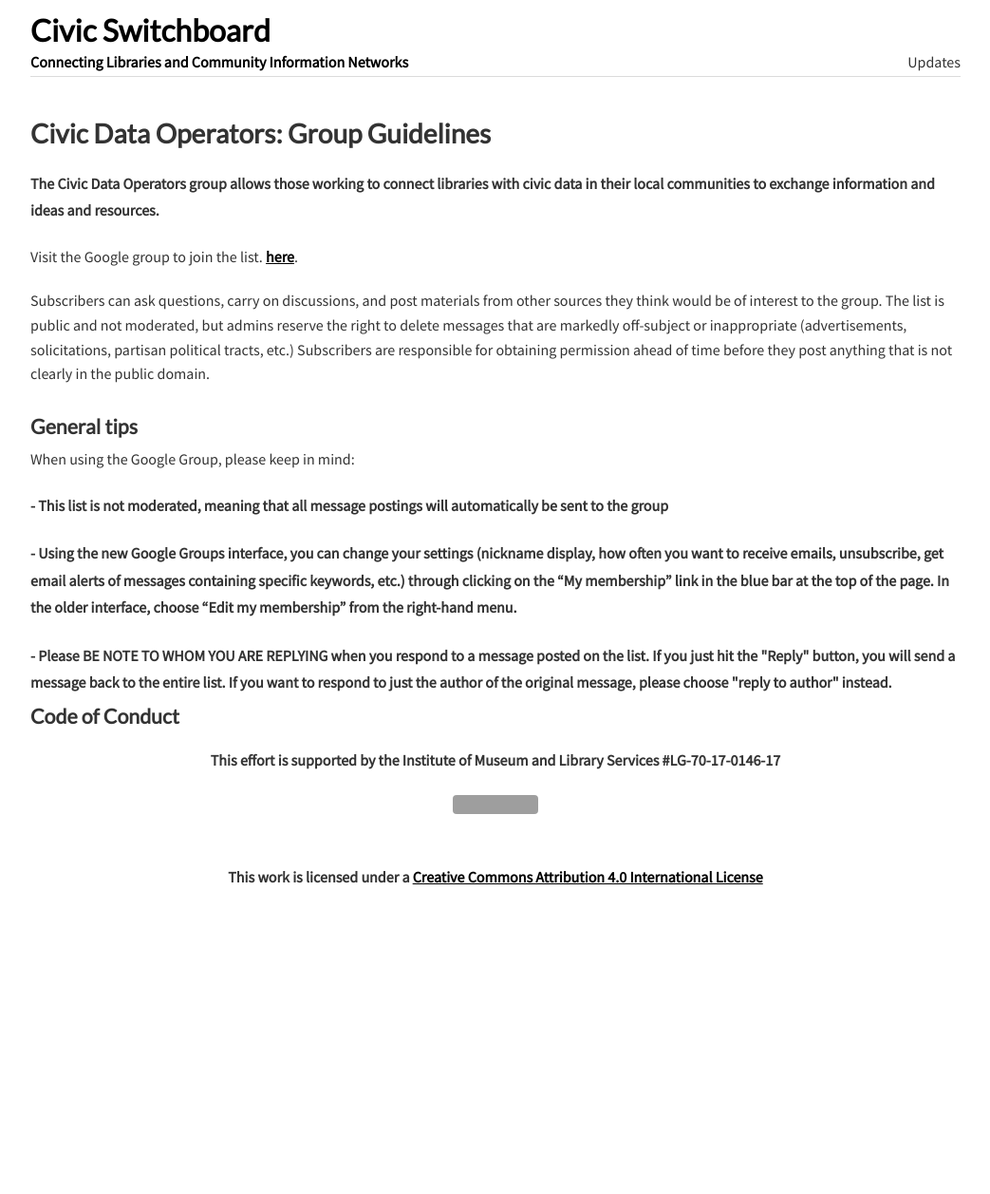
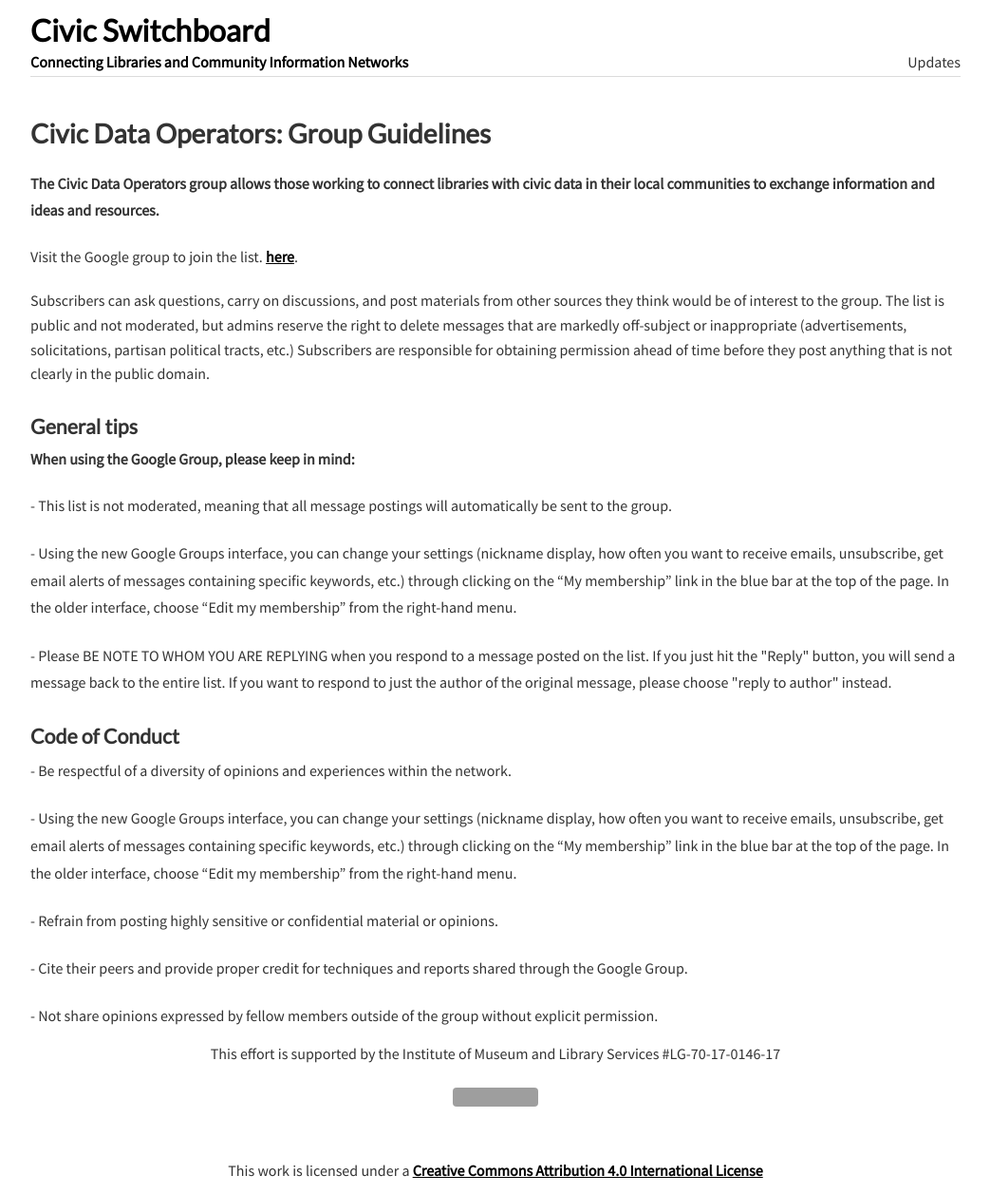
Before and after one commit to civic-switchboard/civic-switchboard.github.io.first, a Jekyll site: the page built from group.html, in a window 1280 px wide. Shown: the whole page at 95% size, without its empty margins (118-1161 px from the left). Built offline with Jekyll 4.4.1, drawn with Linux system fonts in a browser that asks for light colours; nearby versions of some CDN libraries; before the commit the page ends 949 px from its top, so only the background shows below that; grey boxes are pictures that could not be loaded.

Commit message:
Update and rename

```diff
--- a/google-group.html
+++ b/group.html
@@ -22,16 +22,30 @@ layout: static
 
         <h4>General tips </h4>
         <p>
-            When using the Google Group, please keep in mind:
+            <b>When using the Google Group, please keep in mind:</b>
 
         </p>
 
-   <b> - This list is not moderated, meaning that all message postings will automatically be sent to the group</b.
+        - This list is not moderated, meaning that all message postings will automatically be sent to the group.
        <p>
        </p>
        - Using the new Google Groups interface, you can change your settings (nickname display, how often you want to receive emails, unsubscribe, get email alerts of messages containing specific keywords, etc.) through clicking on the “My membership” link in the blue bar at the top of the page.  In the older interface, choose “Edit my membership” from the right-hand menu.
        <p>
        </p>
        - Please BE NOTE TO WHOM YOU ARE REPLYING when you respond to a message posted on the list.  If you just hit the "Reply" button, you will send a message back to the entire list.  If you want to respond to just the author of the original message, please choose "reply to author" instead.
-
+        <p>
+       </p>
         <h4>Code of Conduct </h4>
+        - Be respectful of a diversity of opinions and experiences within the network.
+       <p>
+       </p>
+       - Using the new Google Groups interface, you can change your settings (nickname display, how often you want to receive emails, unsubscribe, get email alerts of messages containing specific keywords, etc.) through clicking on the “My membership” link in the blue bar at the top of the page.  In the older interface, choose “Edit my membership” from the right-hand menu.
+       <p>
+       </p>
+       - Refrain from posting highly sensitive or confidential material or opinions.
+       <p>
+       </p>
+       - Cite their peers and provide proper credit for techniques and reports shared through the Google Group.
+        <p>
+       </p>
+       - Not share opinions expressed by fellow members outside of the group without explicit permission.
```
